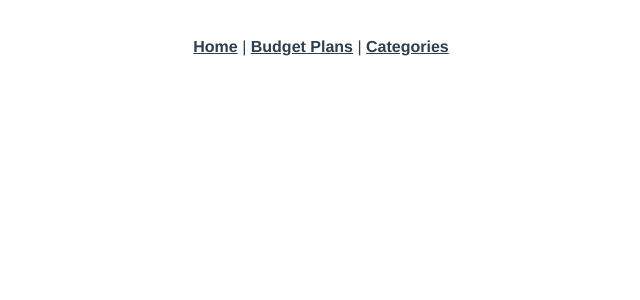
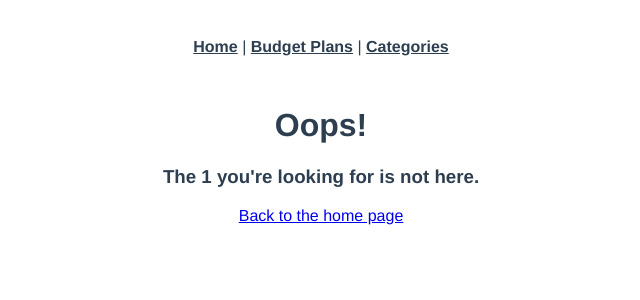
Before and after one commit to ToGanz/budgeting-app, a Vue app: page /404/1 in a window 1280 px wide. Shown: the top 300 px of the page, without its empty margins (319-959 px from the left). Built offline with nearby package versions, Linux system fonts and the light colour scheme.

Commit message:
add Not Found view

```diff
--- a/src/router/index.js
+++ b/src/router/index.js
@@ -3,6 +3,8 @@ import Home from '../views/Home.vue'
 import Plans from '../views/Plans.vue'
 import Plan from '../views/Plan.vue'
 import Categories from '../views/Categories.vue'
+import NotFound from '@/views/NotFound.vue'
+
 
 const routes = [
   {
@@ -26,6 +28,17 @@ const routes = [
     name: 'Categories',
     component: Categories
   },
+  {
+    path: '/404/:resource',
+    name: '404Resource',
+    component: NotFound,
+    props: true
+  },
+  {
+    path: '/:catchAll(.*)',
+    name: 'NotFound',
+    component: NotFound
+  }
 ]
 
 const router = createRouter({
--- /dev/null
+++ b/src/views/NotFound.vue
@@ -0,0 +1,17 @@
+<template>
+  <h1>Oops!</h1>
+  <h3>The {{ resource }} you're looking for is not here.</h3>
+  <router-link :to="{ name: 'Home' }">Back to the home page</router-link>
+</template>
+
+<script>
+export default {
+  props: {
+    resource: {
+      type: String,
+      required: true,
+      default: 'page'
+    }
+  }
+}
+</script>
```
